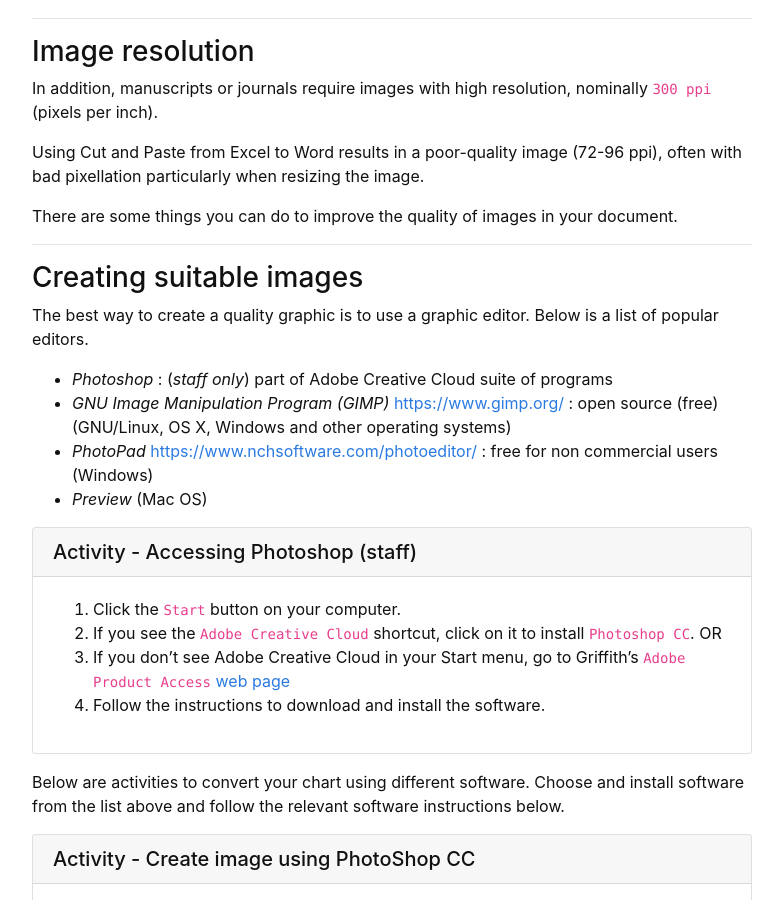
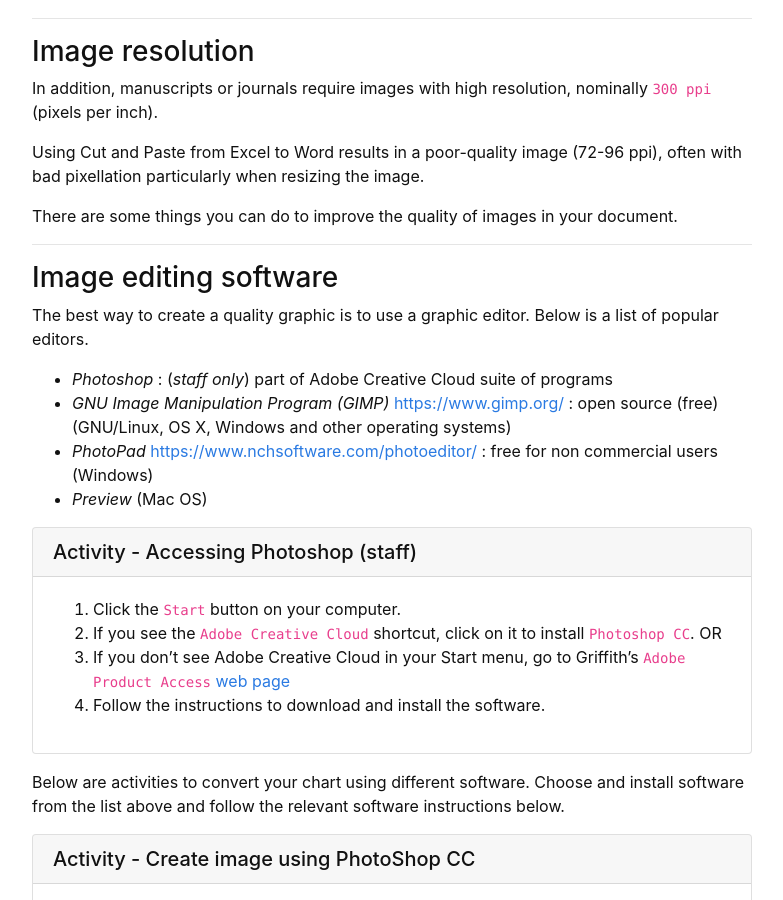
Before and after one commit to GULibrarySandbox/data-vis-basics, a Jekyll site: the page built from content/5-convert.md, in a window 1280 px wide and 900 px high, scrolled down 415 px. Shown: the whole window, without its empty margins (248-1031 px from the left). Built offline with Jekyll 4.4.1, drawn with Linux system fonts in a browser that asks for light colours.

Commit message:
Update 5-convert.md

```diff
--- a/content/5-convert.md
+++ b/content/5-convert.md
@@ -26,7 +26,7 @@ There are some things you can do to improve the quality of images in your docume
 
 -----
 
-### Creating suitable images
+### Image editing software
 
 The best way to create a quality graphic is to use a graphic editor. Below is a list of popular editors.
 
```
